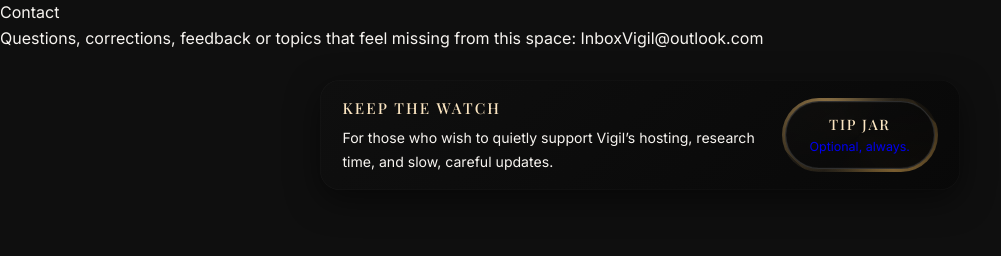
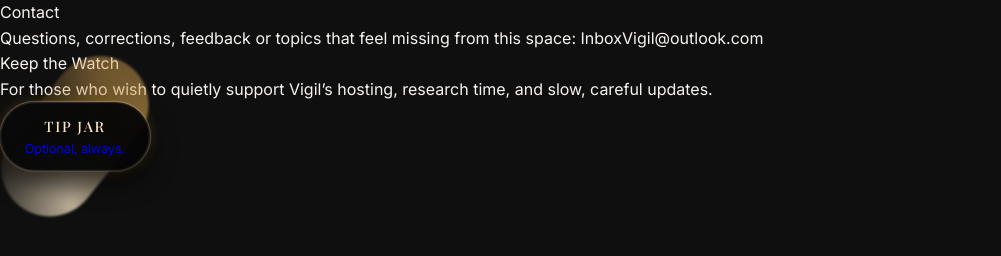
Before and after one commit to EqualHuman/the_vigil, a plain HTML site: page culture.html in a window 1280 px wide. Shown: the whole page, without its empty margins (0-1001 px from the left). Drawn offline with nearby package versions, Linux system fonts and the light colour scheme.

Commit message:
Update culture.html

```diff
--- a/culture.html
+++ b/culture.html
@@ -32,52 +32,10 @@
 
     /*--begin------------------------------ STYLE WORKSPACE  Add custom classes, layouts, etc. ----------------------------------- */
 
-/* -------------------------------------------------------
-   TIP JAR — "KEEP THE WATCH" ORB
--------------------------------------------------------- */
-
-.tipjar-section {
-  margin: 1.8rem 0 2.4rem;
-  display: flex;
-  justify-content: center;
-}
-
-.tipjar-shell {
-  display: flex;
-  gap: 1.4rem;
-  align-items: center;
-  padding: 1rem 1.4rem;
-  border-radius: 20px;
-  border: 1px solid var(--border-soft);
-  background:
-    linear-gradient(135deg, rgba(15,15,15,0.96), rgba(8,8,8,0.94));
-  box-shadow:
-    0 10px 32px rgba(0,0,0,0.5),
-    inset 0 0 0 0.5px rgba(255,255,255,0.03);
-  max-width: 640px;
-  width: 100%;
-}
-
-.tipjar-copy {
-  flex: 1;
-}
-
-.tipjar-copy p {
-  font-size: 0.88rem;
-  line-height: 1.7;
-  color: var(--text-soft);
-}
-
-.tipjar-label {
-  font-family: "Playfair Display", serif;
-  font-size: 0.95rem;
-  letter-spacing: 0.14em;
-  text-transform: uppercase;
-  color: var(--highlight);
-  margin-bottom: 0.35rem;
-}
-
-/* The orb button */
+/* TIP JAR ORB — EMBER RING VERSION
+   Replace your existing .tipjar-orb, .tipjar-orb-inner,
+   hover + keyframes with this block.
+*/
 
 .tipjar-orb {
   position: relative;
@@ -85,42 +43,57 @@
   align-items: center;
   justify-content: center;
   text-decoration: none;
-  padding: 0.18rem;
+  padding: 0;                        /* no coin padding */
   border-radius: 999px;
+  background: transparent;
+  overflow: visible;                 /* let embers glow outside */
   isolation: isolate;
-  background: radial-gradient(circle at 30% 0%, rgba(243,226,194,0.24), transparent 70%);
-  overflow: hidden;
 }
 
-/* rotating aura around the orb */
+/* Thin glowing ring */
 .tipjar-orb::before {
   content: "";
   position: absolute;
-  inset: -35%;
-  background:
-    conic-gradient(
-      from 180deg,
-      rgba(215,164,81,0),
-      rgba(215,164,81,0.85),
-      rgba(243,226,194,0),
-      rgba(215,164,81,0.7),
-      rgba(215,164,81,0)
-    );
-  opacity: 0.6;
-  animation: tipjar-aura 8s linear infinite;
+  inset: -1px;
+  border-radius: inherit;
+  border: 1px solid rgba(215,164,81,0.55);
+  box-shadow:
+    0 0 14px rgba(215,164,81,0.25),
+    0 0 1px rgba(255,255,255,0.5);
+  opacity: 0.95;
 }
 
+/* Ember arc circling the ring */
+.tipjar-orb::after {
+  content: "";
+  position: absolute;
+  inset: -14px;                      /* slightly larger than the pill */
+  border-radius: inherit;
+  pointer-events: none;
+  mix-blend-mode: screen;
+  filter: blur(1px);
+  opacity: 0.85;
+
+  /* three small glowing "embers" that orbit when rotated */
+  background:
+    radial-gradient(circle at 82% 8%,  rgba(243,226,194,0.9), transparent 55%),
+    radial-gradient(circle at 18% 4%,  rgba(215,164,81,0.7), transparent 60%),
+    radial-gradient(circle at 4% 78%,  rgba(215,164,81,0.45), transparent 60%);
+  animation: ember-orbit 14s linear infinite;
+}
+
+/* Inner pill stays dark & understated */
 .tipjar-orb-inner {
   position: relative;
   z-index: 1;
   border-radius: 999px;
   padding: 0.7rem 1.35rem;
-  border: 1px solid rgba(255,255,255,0.15);
+  border: 1px solid rgba(255,255,255,0.12);
   background:
-    linear-gradient(145deg, rgba(12,12,12,0.98), rgba(7,7,7,0.94));
+    linear-gradient(145deg, rgba(10,10,10,0.98), rgba(5,5,5,0.96));
   box-shadow:
-    0 0 12px rgba(215,164,81,0.18),
-    inset 0 0 0 0.5px rgba(255,255,255,0.05);
+    0 10px 26px rgba(0,0,0,0.7),
+    inset 0 0 0 0.5px rgba(255,255,255,0.04);
   display: flex;
   flex-direction: column;
   align-items: center;
@@ -141,48 +114,42 @@
   color: var(--text-soft);
 }
 
-/* Hover effects */
+/* Hover state — just a bit more glow, nothing shouty */
+
+.tipjar-orb:hover::before {
+  box-shadow:
+    0 0 18px rgba(215,164,81,0.38),
+    0 0 1px rgba(255,255,255,0.7);
+  border-color: rgba(215,164,81,0.8);
+}
 
 .tipjar-orb:hover .tipjar-orb-inner {
-  border-color: rgba(215,164,81,0.6);
+  border-color: rgba(215,164,81,0.5);
   box-shadow:
-    0 0 18px rgba(215,164,81,0.28),
-    inset 0 0 0 0.5px rgba(215,164,81,0.2);
+    0 12px 32px rgba(0,0,0,0.85),
+    inset 0 0 0 0.5px rgba(215,164,81,0.12);
 }
 
 .tipjar-orb:hover .tipjar-orb-title {
   color: var(--accent);
 }
 
-/* Aura animation */
-@keyframes tipjar-aura {
-  to { transform: rotate(360deg); }
+/* slow orbit for the embers */
+
+@keyframes ember-orbit {
+  to {
+    transform: rotate(360deg);
+  }
 }
 
-/* Respect reduced motion preferences */
+/* Respect reduced motion */
+
 @media (prefers-reduced-motion: reduce) {
-  .tipjar-orb::before {
+  .tipjar-orb::after {
     animation: none;
   }
 }
 
-/* Responsive tweak */
-
-@media (max-width: 640px) {
-  .tipjar-shell {
-    flex-direction: column;
-    align-items: stretch;
-    text-align: left;
-  }
-
-  .tipjar-orb {
-    align-self: center;
-  }
-
-  .tipjar-copy p {
-    font-size: 0.86rem;
-  }
-}
 
 
 
```
